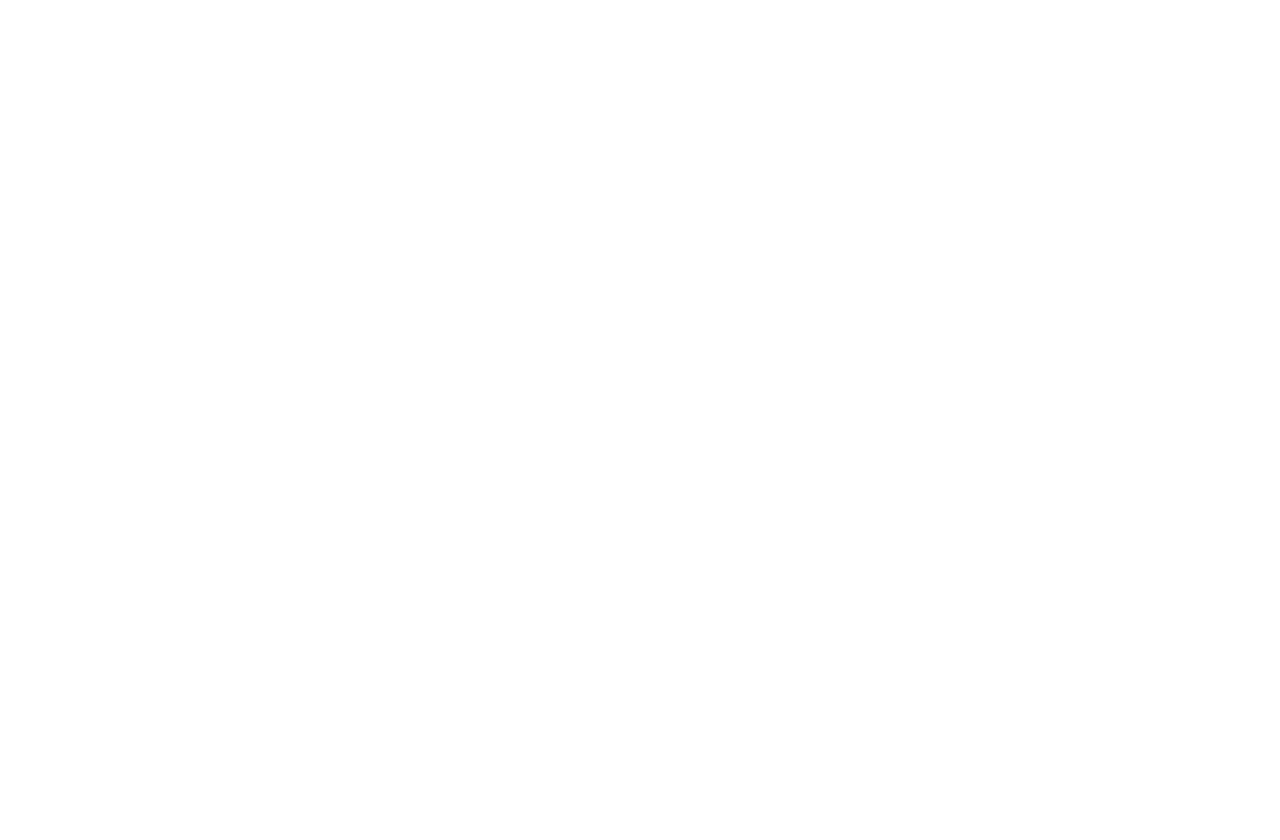
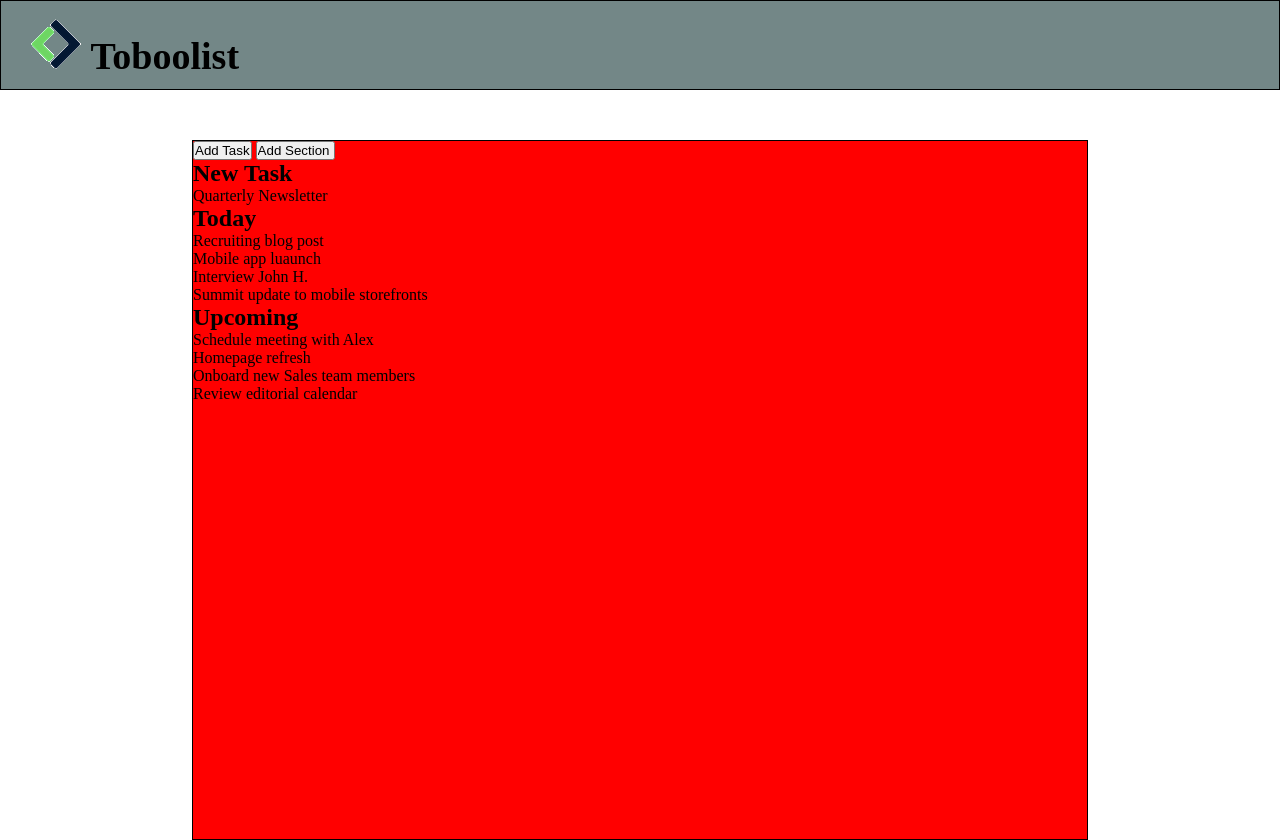
Before and after one commit to Adriatik-Berdufi/html-css-toboolist, a plain HTML site: page index.html in a window 1280 px wide. Before the commit the page ends 800 px from the top, so only its background shows below. Drawn offline with Linux system fonts and the light colour scheme.

Commit message:
add html structure

```diff
--- a/css/style.css
+++ b/css/style.css
@@ -4,3 +4,24 @@
     padding: 0;
     box-sizing: border-box;
 }
+header{
+    height: 90px;
+    width: 100%;
+    background-color: rgb(115, 135, 135);
+    border: 1px solid black;
+    line-height: 90px;
+    font-size: 38px;
+    padding: 10px;
+    padding-left: 30px;
+}
+.conteiner{
+    height: 700px;
+    background-color: red;
+    border: 1px solid black;
+    margin-left: 15%;
+    margin-right: 15%;
+    margin-top: 50px;
+}
+ul {
+    list-style-type: none;
+    }
--- a/index.html
+++ b/index.html
@@ -4,9 +4,49 @@
     <meta charset="UTF-8">
     <meta name="viewport" content="width=device-width, initial-scale=1.0">
     <meta name="author" content="Adriatik Berdufi">
+    <link rel="stylesheet" href="./css/style.css">
     <title>Toboolist</title>
 </head>
 <body>
+    <header>
+        <div >
+            <img src="./img/Logo.png" alt="">
+            <span><strong>Toboolist</strong></span>
+        </div>
+    </header>
+    <main>
+        <div class="conteiner">
+            <div class="add-task">
+                <input type="button" value="Add Task" >
+                <input type="button" value="Add Section ">
+            </div>
+            <section>
+                <h2>New Task</h2>
+                <ul>
+                    <li>Quarterly Newsletter</li>
+                </ul>
+            </section>
+            <section>
+                <h2>Today</h2>
+                <ul>
+                    <li>Recruiting blog post</li>
+                    <li>Mobile app luaunch</li>
+                    <li>Interview John H.</li>
+                    <li>Summit update to mobile storefronts </li>
+                </ul>
+            </section>
+            <section>
+                <h2>Upcoming</h2>
+                <ul>
+                    <li>Schedule meeting with Alex</li>
+                    <li>Homepage refresh</li>
+                    <li>Onboard new Sales team members</li>
+                    <li>Review editorial calendar</li>
+                </ul>
+            </section>
+
+        </div>
+    </main>
 
 </body>
 </html>
```
